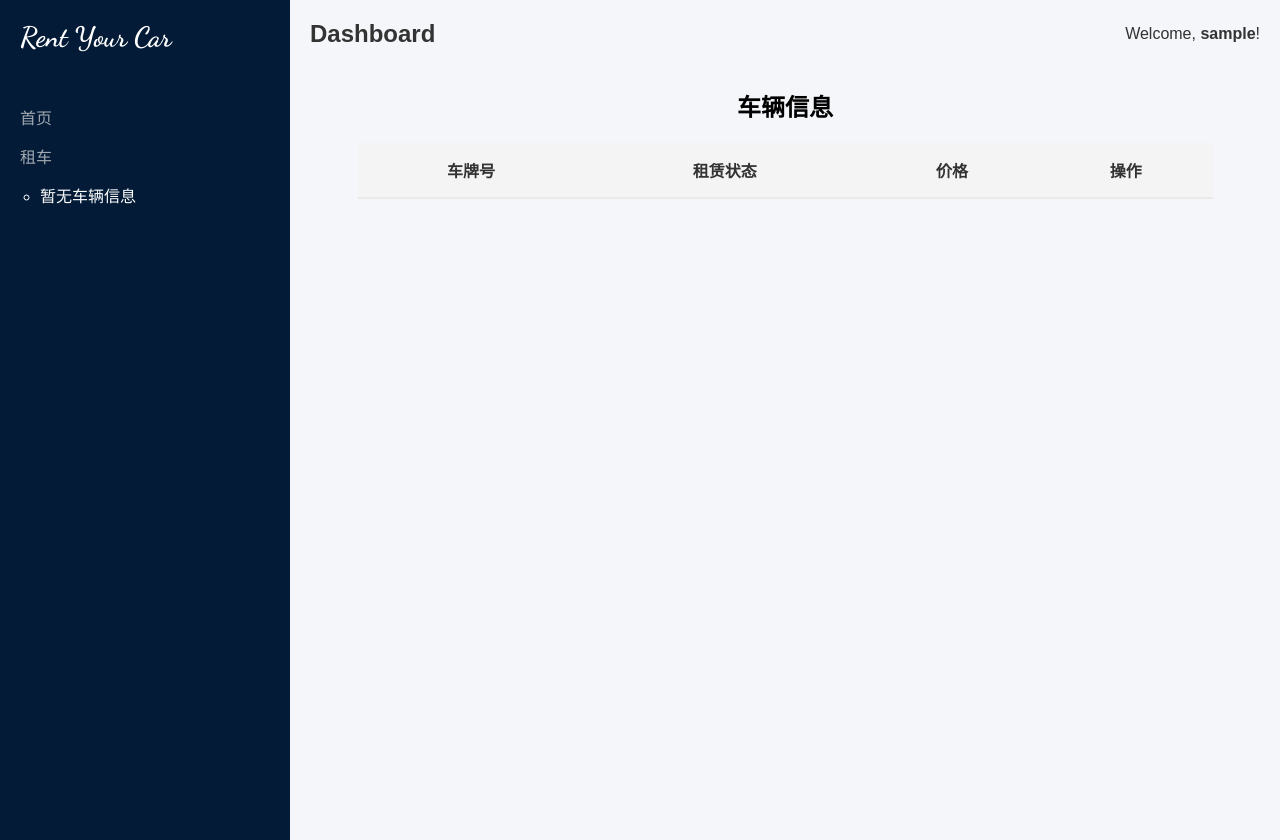
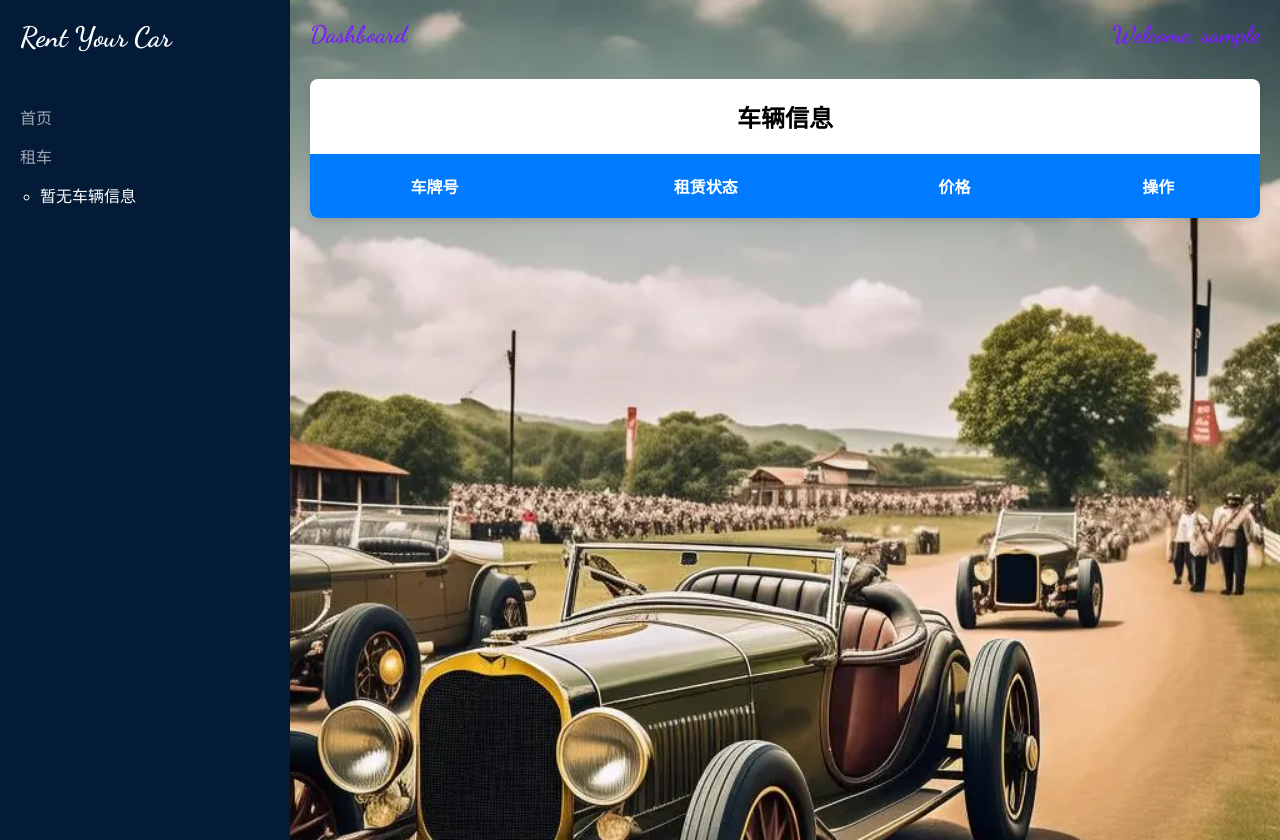
Before and after one commit to ljh6137/Park-database, a Django app: page /management/ui/ in a window 1280 px wide. Run offline with Django 5.2, Linux system fonts and the light colour scheme; the visitor is signed in with stand-in values (Sample User, id 1); data that the repository does not hold is empty.

Commit message:
add background

```diff
--- a/back-end/lease_management_system/settings.py
+++ b/back-end/lease_management_system/settings.py
@@ -134,7 +134,8 @@ AUTHENTICATION_BACKENDS = (
 
 LOGIN_REDIRECT_URL = 'dashboard'  # 登录后默认跳转到仪表盘页面
 
-
+STATIC_URL = '/static/'
+STATICFILES_DIRS = [os.path.join(BASE_DIR, 'static')]
 
 LOGGING = {
     'version': 1,
--- a/back-end/management/templates/management/UI.html
+++ b/back-end/management/templates/management/UI.html
@@ -6,6 +6,25 @@
     <title>Dashboard UI</title>
     <link href="https://fonts.googleapis.com/css2?family=Dancing+Script:wght@400;700&display=swap" rel="stylesheet">
     <style>
+        /* body {
+            font-family: Arial, sans-serif;
+            background: url('/static/images/2.jpg') no-repeat center center fixed;
+            background-size: cover;
+            margin: 0;
+            padding: 0;
+        }
+
+        .header {
+            display: flex;
+            justify-content: space-between;
+            align-items: center;
+            padding: 20px;
+            position: absolute;
+            top: 0;
+            left: 0;
+            right: 0;
+        } */
+
         .custom-font {
             font-family: 'Dancing Script', cursive;
             font-size: 36px;
@@ -56,8 +75,18 @@
         }
 
         /* 左侧导航栏样式 */
+        body {
+            margin: 0;
+            font-family: Arial, sans-serif;
+            background: url('/static/images/2.jpg') no-repeat center center fixed;
+            background-size: cover;
+            display: flex;
+            flex-direction: row; /* 水平排列 sidebar 和 main-container */
+        }
+
+        /* 左侧导航栏 */
         .sidebar {
-            width: 250px;
+            width: 250px; /* 固定宽度 */
             background-color: #031b37;
             color: #ffffff;
             height: 100vh;
@@ -65,6 +94,14 @@
             display: flex;
             flex-direction: column;
         }
+
+        /* 主要内容区域 */
+        .main-container {
+            flex: 1; /* 剩余宽度 */
+            padding: 20px;
+            overflow: auto; /* 防止内容溢出 */
+        }
+
 
         .sidebar h1 {
             margin: 0 0 20px 0;
@@ -116,37 +153,50 @@
             font-size: 14px;
         }
 
-        /* 卡片布局 */
+        /* 卡片容器样式 */
         .card-container {
-            display: grid;
-            grid-template-columns: repeat(3, 1fr);
-            gap: 20px;
-            margin-top: 20px;
+            display: flex;
+            justify-content: center;
+            width: 100%;
+            margin-top: 30px;
         }
 
         .card {
             background-color: #ffffff;
-            padding: 20px;
-            border-radius: 8px;
-            box-shadow: 0 2px 4px rgba(0, 0, 0, 0.1);
+            padding: 30px; /* 增加卡片的内边距 */
+            border-radius: 10px;
+            box-shadow: 0 4px 8px rgba(0, 0, 0, 0.1);
+            transition: transform 0.3s, box-shadow 0.3s;
+            width: 100%; /* 设置卡片宽度为100%，占满页面宽度 */
+            max-width: 1200px; /* 设置最大宽度，避免卡片过大 */
+            min-height: 500px; /* 设置最小高度，确保卡片内容足够展示 */
+        }
+
+        .card:hover {
+            transform: translateY(-10px);
+            box-shadow: 0 6px 12px rgba(0, 0, 0, 0.15);
         }
 
         .card h3 {
-            margin: 0 0 10px 0;
-            font-size: 18px;
+            margin: 0 0 20px 0; /* 增加标题的下边距 */
+            font-size: 24px; /* 增大标题字体 */
             color: #333;
+            font-weight: 600;
         }
 
         .card p {
-            font-size: 14px;
+            font-size: 16px; /* 增加文字大小 */
             color: #555;
         }
 
         /* 表格容器样式 */
         .table-container {
-            width: 90%;
-            margin: 20px auto;
+            width: 100%;
+            margin-top: 30px;
             overflow-x: auto;
+            box-shadow: 0 4px 6px rgba(0, 0, 0, 0.1);
+            border-radius: 8px;
+            background-color: #fff;
         }
 
         /* 表格样式 */
@@ -154,26 +204,24 @@
             width: 100%;
             border-collapse: collapse;
             background-color: #ffffff;
-            box-shadow: 0 4px 6px rgba(0, 0, 0, 0.1);
             text-align: center;
         }
 
         /* 表头样式 */
         thead {
-            background-color: #f4f4f4;
+            background-color: #007bff;
+            color: white;
             font-weight: bold;
         }
 
         thead th {
-            padding: 15px 10px;
-            border-bottom: 2px solid #eaeaea;
-            color: #333;
+            padding: 20px;
             text-transform: uppercase;
         }
 
         /* 表格内容样式 */
         tbody td {
-            padding: 12px 10px;
+            padding: 20px; /* 增加单元格的内边距 */
             border-bottom: 1px solid #eaeaea;
             color: #555;
         }
@@ -184,12 +232,12 @@
 
         /* 按钮样式 */
         .action-button {
-            padding: 8px 12px;
+            padding: 12px 18px; /* 增加按钮的内边距 */
             background-color: #007bff;
             color: white;
             text-decoration: none;
             border-radius: 5px;
-            font-size: 14px;
+            font-size: 16px;
             transition: background-color 0.3s;
         }
 
@@ -197,6 +245,19 @@
             background-color: #0056b3;
         }
 
+        .btn-danger {
+            background-color: #dc3545;
+            color: white;
+            padding: 12px 18px;
+            border-radius: 5px;
+            font-size: 16px;
+            cursor: pointer;
+            transition: background-color 0.3s;
+        }
+
+        .btn-danger:hover {
+            background-color: #c82333;
+        }
     </style>
 </head>
 <body>
@@ -218,10 +279,15 @@
     <div class="main-container">
         <!-- 头部 -->
         <div class="header">
-            <h2>Dashboard</h2>
+            <h2 style="font-size: 24px; font-family: 'Dancing Script', cursive; color: #7b1efc; font-weight: bold;">
+                Dashboard
+            </h2>
+
             <div class="user-info">
                 {% if user.is_authenticated %}
-                    <p>Welcome, <strong>{{ user.username }}</strong>!</p>
+                    <p style="font-size: 24px; font-family: 'Dancing Script', cursive; color: #7b1efc; font-weight: bold;">
+                        Welcome, <strong>{{ user.username }}</strong>
+                    </p>
                 {% else %}
                     <p>Please log in or register to start renting vehicles.</p>
                     <a href="{% url 'login' %}" class="login-button">Login</a>
```
Also changed, not shown: back-end/management/templates/management/homepage.html (+47 -4 lines), back-end/management/templates/management/login.html (+5 -3 lines), back-end/management/templates/management/register.html (+5 -2 lines), back-end/static/images/1.jpg (added), back-end/static/images/2.jpg (added), back-end/static/images/911.jpg (added).
